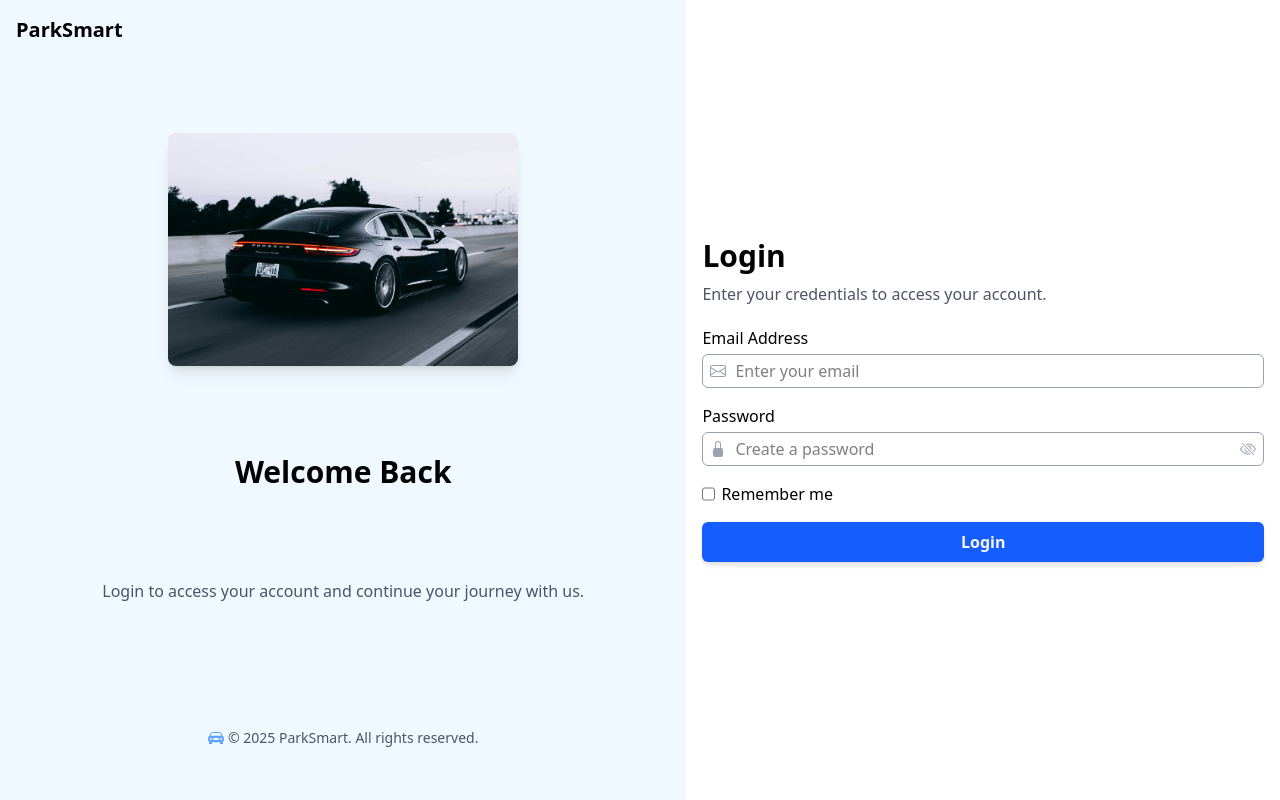
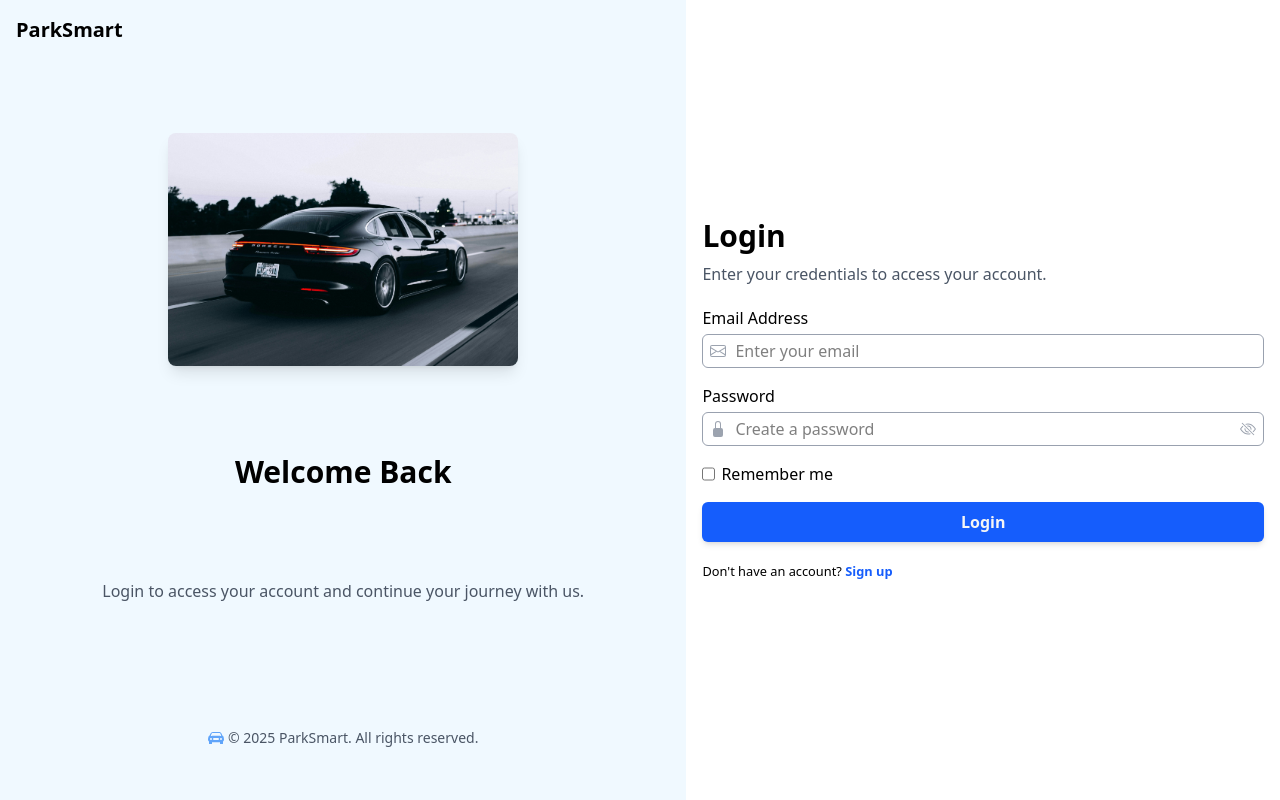
Before and after one commit to WRT4/SC2006-ParkSmart, a React (Vite) app in the folder lab3/: page /login in a window 1280 px wide. Built offline with nearby package versions, Linux system fonts and the light colour scheme; no server answers.

Commit message:
fix: fix create account submission

```diff
--- a/lab3/src/LoginPage.jsx
+++ b/lab3/src/LoginPage.jsx
@@ -196,6 +196,12 @@ export default function LoginPage() {
             Login
           </button>
         </main>
+        <small>
+          Don't have an account?{" "}
+          <Link to="/signup" className="font-bold text-blue-600">
+            Sign up
+          </Link>
+        </small>
       </form>
     </div>
   );
--- a/lab3/src/SignUpPage.jsx
+++ b/lab3/src/SignUpPage.jsx
@@ -3,8 +3,8 @@ import { useNavigate, Navigate, Link } from "react-router-dom";
 import { useContext, useState } from "react";
 import { auth } from "./config/firebase";
 import { AuthContext } from "./auth/AuthWrapper";
+import PasswordChecklist from "react-password-checklist";
 import "./styles/SignUpPage.css";
-import PasswordChecklist from "react-password-checklist";
 
 export default function SignUpPage() {
   const [email, setEmail] = useState("");
@@ -20,9 +20,8 @@ export default function SignUpPage() {
   }
 
   const handleSubmit = () => {
+    document.querySelector("form").reset();
     signUp();
-    document.querySelector("#email").value = "";
-    document.querySelector("#password").value = "";
   };
 
   const signUp = async () => {
@@ -58,7 +57,10 @@ export default function SignUpPage() {
         </footer>
       </section>
       <form
-        onSubmit={handleSubmit}
+        onSubmit={(e) => {
+          e.preventDefault();
+          handleSubmit();
+        }}
         className="grid max-w-[400px] grow gap-5 self-center p-4 text-start min-[600px]:max-w-none"
       >
         <section className="grid gap-2">
```
